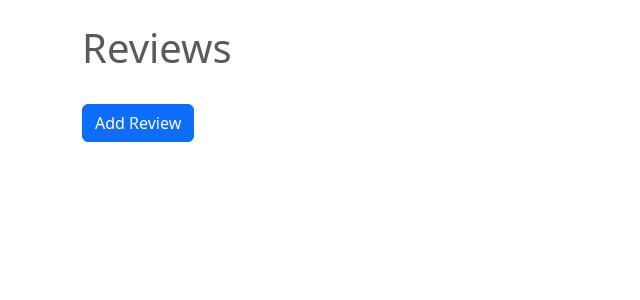
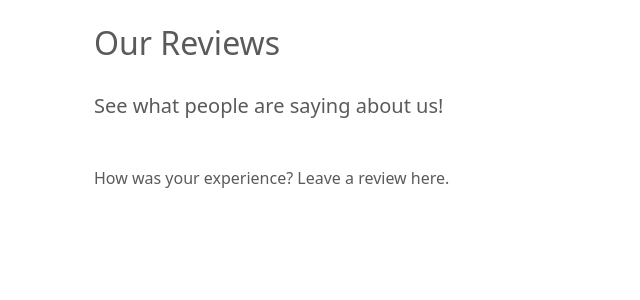
Before and after one commit to Candyce10/Devine-Spa, a Django app: page /reviews/ in a window 1280 px wide. Shown: the part 56-356 px from the top of the page, without its empty margins (0-640 px from the left). Run offline with Django 4.2, Linux system fonts and the light colour scheme; data that the repository does not hold is empty.

Commit message:
formattedsome review page

```diff
--- a/main_app/static/styles/main.css
+++ b/main_app/static/styles/main.css
@@ -87,9 +87,7 @@ body{
     .featurette-heading{
         font-size: 40px;
     }
-    .service-card{
-        width: 10rem
-    }
+
 }
 
 
@@ -135,5 +133,5 @@ form.review-form{
 }
 
 .service-img{
-    width:22rem
+    width:27rem
 }
--- a/main_app/templates/reviews.html
+++ b/main_app/templates/reviews.html
@@ -1,13 +1,29 @@
 {% extends 'base.html' %}
+{% block title %} Reviews{% endblock %}
+
 {% block content %}
+
+<div>
+
+
 <br>
-<h1>Reviews</h1>
+
+
+
+    <div class="content">
+      <div class="container">
+          <div class="row">
+              <div class="col-md-5 mr-auto">
+
+                  <h2>Our Reviews</h2>
                   <br>
-<a class="button is-dark" href="{% url 'review_create' %}">
-<button type="button" class="btn btn-primary">Add Review</button></a>
-<br>
-<br>
-<div>
+                  <h5 class="mb-5">See what people are saying about us!</h5>
+                  <p class="mb-5">How was your experience? Leave a review here.
+
+                  </p>
+
+              </div>
+              <div class="col-md-6">
                 {% for review in reviews %}
 
                 <div class="card"style="width:50vw">
@@ -21,9 +37,17 @@
                       </blockquote>
                     </div>
                 </div>
-
-<br>
     {% endfor %}
 
               </div>
+          </div>
+      </div>
+  </div>
+
+
+
+
+
+
+</div>
 {% endblock %}
```
Also changed, not shown: main_app/templates/review_create.html (+6 -3 lines). Lines whose indentation alone changed are shown as unchanged.
